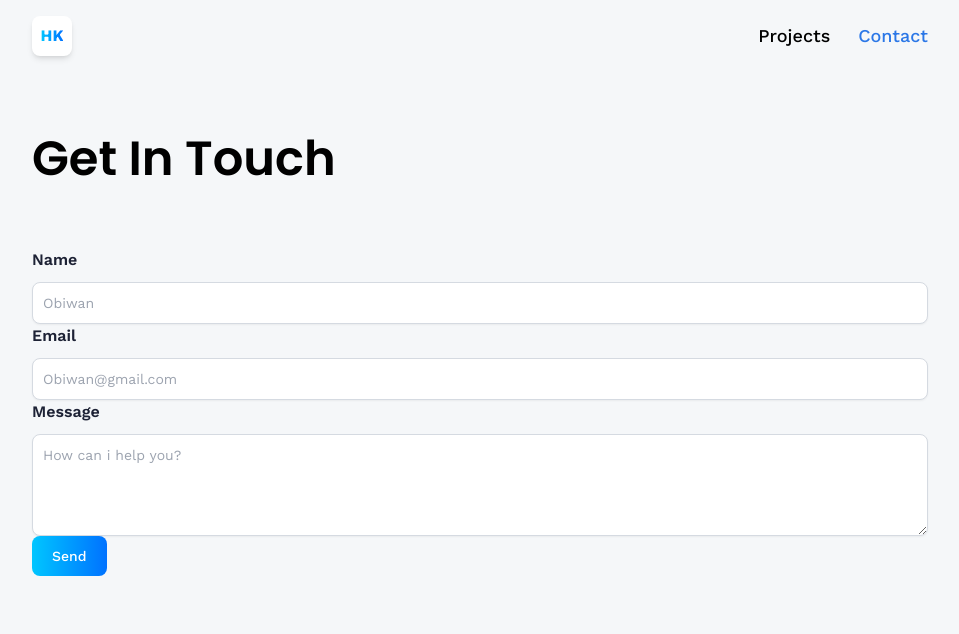
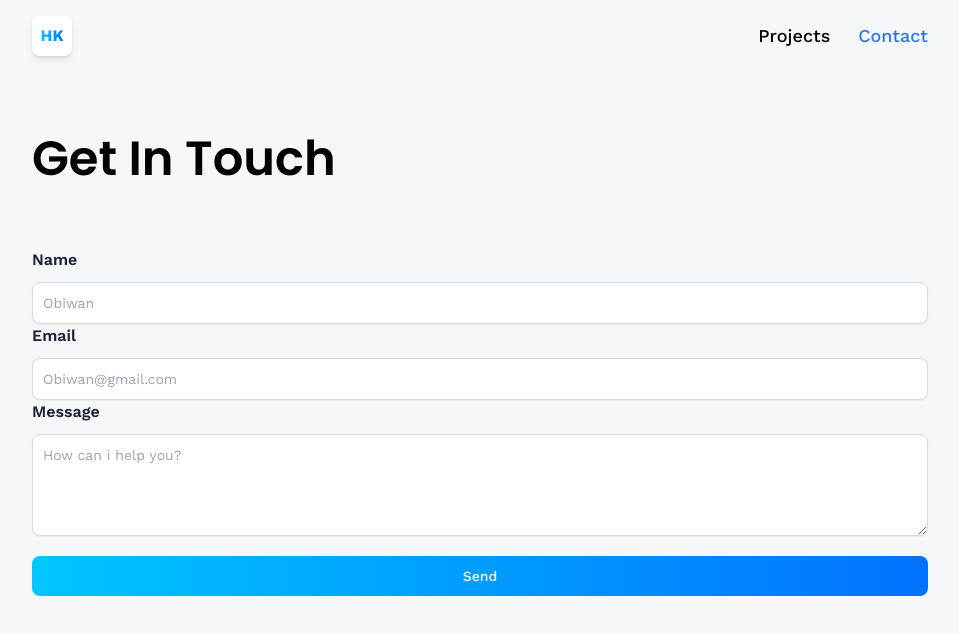
Before and after one commit to Haloriginee/3D2Y, a React (Vite) app: page /contact in a window 1280 px wide. Shown: the top 634 px of the page, without its empty margins (160-1119 px from the left). Built offline with nearby package versions, Linux system fonts and the light colour scheme.

Commit message:
update properties

```diff
--- a/src/index.css
+++ b/src/index.css
@@ -47,7 +47,7 @@ body:has(.card[data-color="green"]:hover) {
   }
 
   .btn {
-    @apply text-white bg-gradient-to-r from-[#00c6ff] to-[#0072ff] focus:ring-4 focus:outline-none focus:ring-blue-300 font-medium rounded-lg text-sm w-full sm:w-auto px-5 py-2.5 text-center;
+    @apply text-white bg-gradient-to-r from-[#00c6ff] to-[#0072ff] focus:ring-4 focus:outline-none focus:ring-blue-300 font-medium rounded-lg text-sm w-full px-5 py-2.5 text-center mt-5;
   }
 
   .header {
--- a/src/pages/Contact.jsx
+++ b/src/pages/Contact.jsx
@@ -1,16 +1,26 @@
-import { useState } from 'react';
+import { useState, useRef } from 'react';
 
 const Conctact = () => {
 
-  const [form, setform] = useState({ name:"", email:"", message:"" })
+  const [form, setform] = useState({ name:"", email:"", message:"" });
+
 
   const [isLoading, setIsLoading] = useState(false);
 
-  const handleChange = () => {};
+
+  const formRef = useRef(null);
+
+  // Submit Form Functionality
+
+  const handleChange = (e) => {
+    setform({ ...form, [e.target.name]: e.target.value });
+  };
 
   const handlefocus = () => {};
 
   const handleBlur = () => {};
+
+  const handleSubmit = () => {};
 
   return (
 
```
